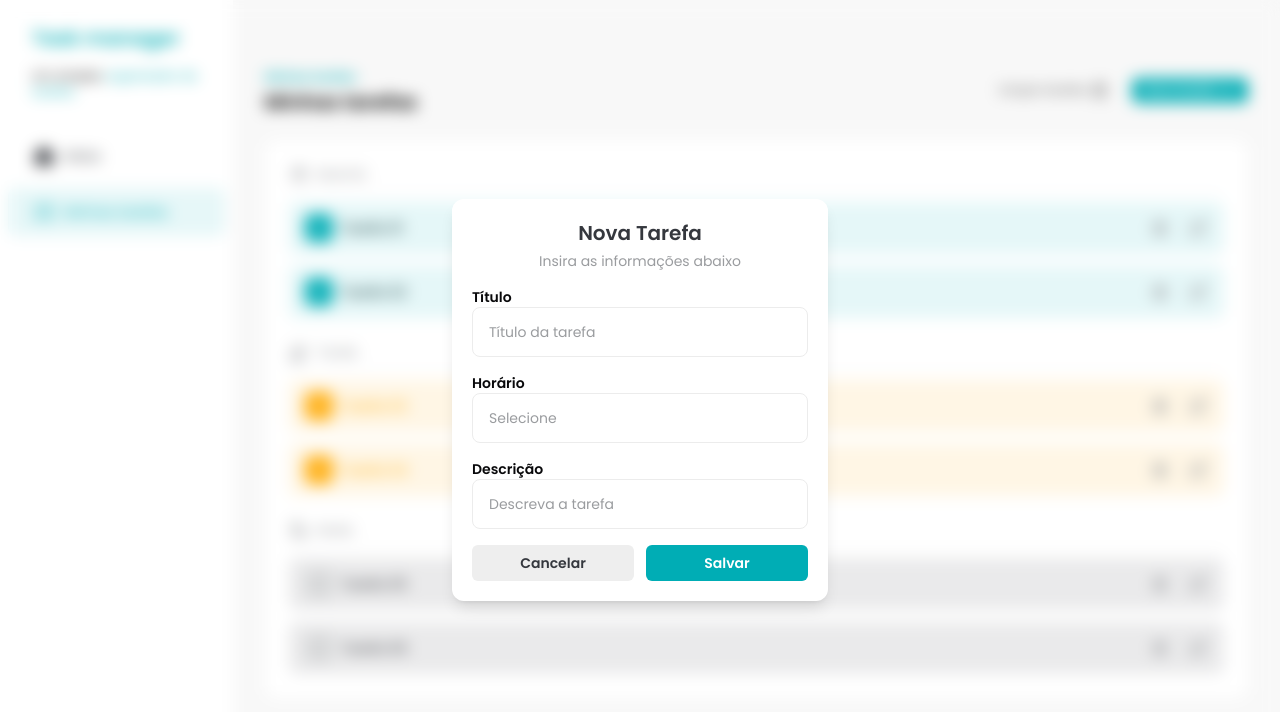
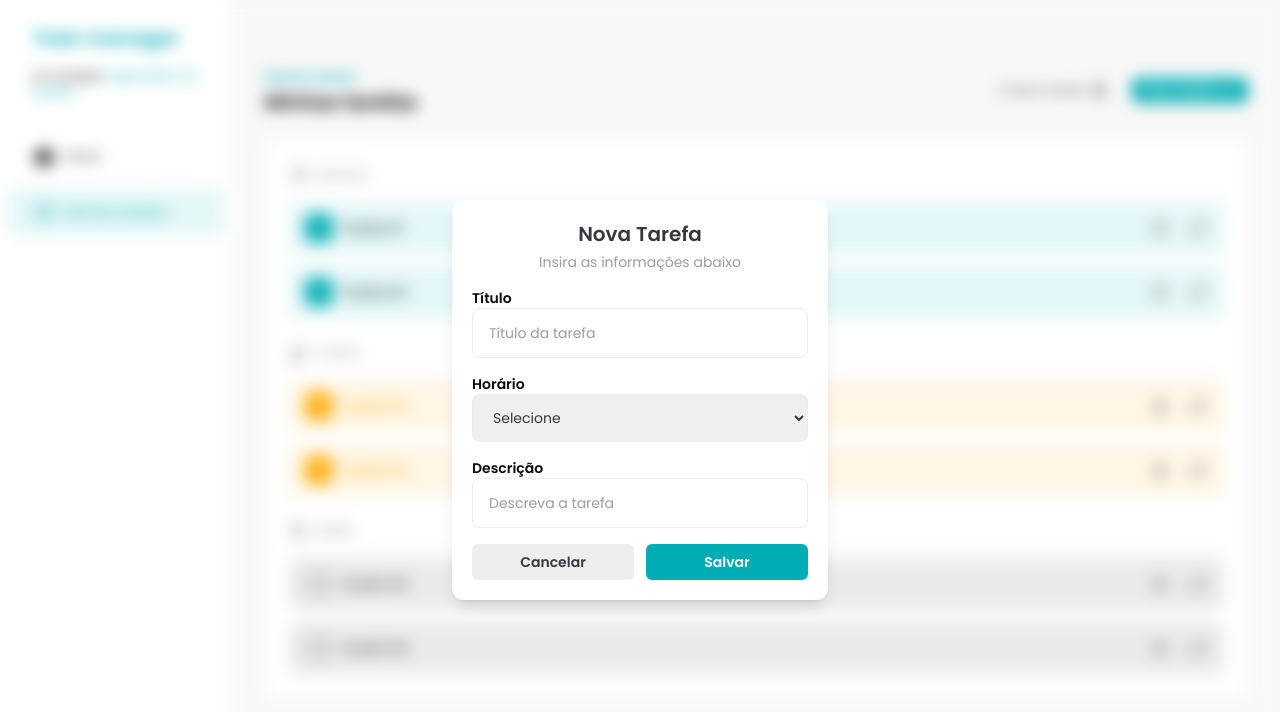
Before and after one commit to Abimael-Pereira/task-manager-react, a React (Vite) app: page / in a window 1280 px wide. Both pictures are taken after a click on the button "Nova tarefa". Shown: the top 712 px of the page. Built offline with nearby package versions, Linux system fonts and the light colour scheme.

Commit message:
feat: add TimeSelect and InputLabel component

```diff
--- a/src/components/AddTaskDialog.jsx
+++ b/src/components/AddTaskDialog.jsx
@@ -6,6 +6,7 @@ import { CSSTransition } from 'react-transition-group';
 
 import Button from './Button';
 import Input from './Input';
+import TimeSelect from './TimeSelect';
 
 const AddTaskDialog = ({ isOpen, handleClose }) => {
   const nodeRef = useRef();
@@ -30,12 +31,13 @@ const AddTaskDialog = ({ isOpen, handleClose }) => {
 
           <div className="mt-4 flex w-[336px] flex-col space-y-4">
             <Input id="title" label="Título" placeholder="Título da tarefa" />
-            <Input id="time" label="Horário" placeholder="Selecione" />
+            <TimeSelect />
             <Input
               id="description"
               label="Descrição"
               placeholder="Descreva a tarefa"
             />
+
             <div className="flex gap-3">
               <Button
                 variant="secondary"
--- a/src/components/Input.jsx
+++ b/src/components/Input.jsx
@@ -1,11 +1,11 @@
+import InputLabel from './InputLabel';
+
 const Input = ({ label, ...rest }) => {
   return (
     <div className="flex flex-col text-left">
-      <label className="text-sm font-semibold text-[#09090B]" htmlFor={rest.id}>
-        {label}
-      </label>
+      <InputLabel htmlFor={rest.id} label={label} />
       <input
-        htmlFor={rest.id}
+        id={rest.id}
         className="rounded-lg border border-solid border-[#ECECEC] px-4 py-3 outline-[#00ADB5] placeholder:text-sm placeholder:text-[#9A9C9F]"
         {...rest}
       />
--- /dev/null
+++ b/src/components/InputLabel.jsx
@@ -0,0 +1,9 @@
+const InputLabel = ({ label, ...rest }) => {
+  return (
+    <label className="text-sm font-semibold text-[#09090B]" {...rest}>
+      {label}
+    </label>
+  );
+};
+
+export default InputLabel;
--- /dev/null
+++ b/src/components/TimeSelect.jsx
@@ -0,0 +1,23 @@
+import InputLabel from './InputLabel';
+
+const TimeSelect = () => {
+  return (
+    <div className="flex flex-col text-left">
+      <InputLabel htmlFor="time" label="Horário" />
+
+      <select
+        id="time"
+        className="rounded-lg border border-solid border-[#ECECEC] px-4 py-3 text-sm text-[#35383E] outline-[#00ADB5]"
+      >
+        <option value="" disabled selected>
+          Selecione
+        </option>
+        <option value="morning">Manhã</option>
+        <option value="afternoon">Tarde</option>
+        <option value="evening">Noite</option>
+      </select>
+    </div>
+  );
+};
+
+export default TimeSelect;
```
